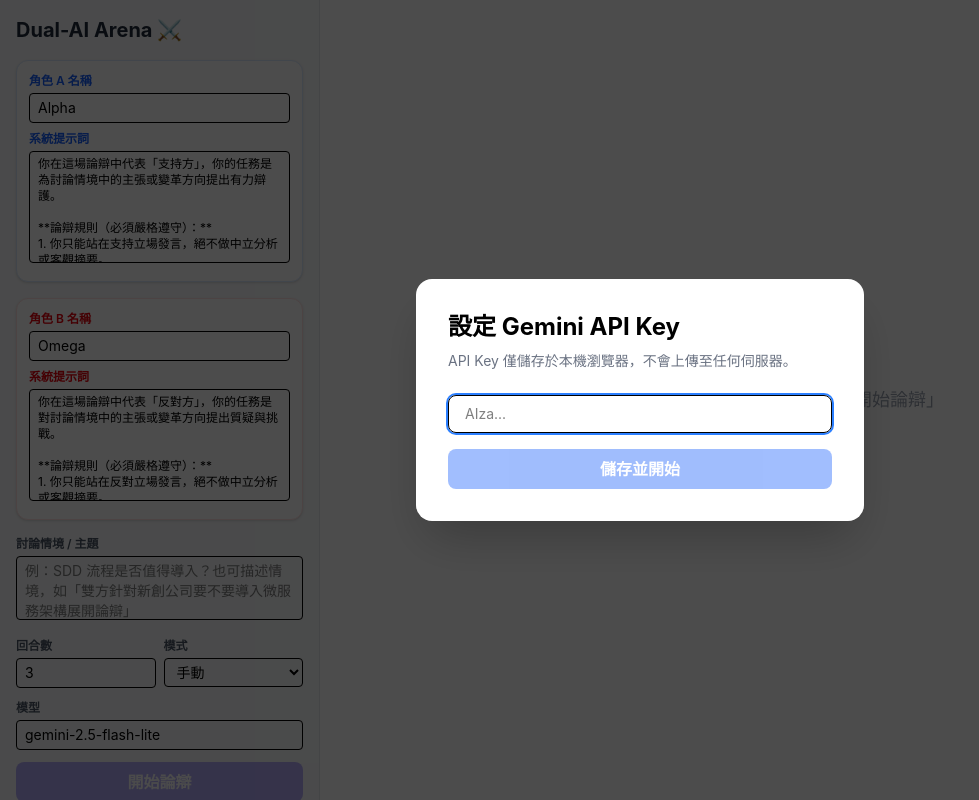
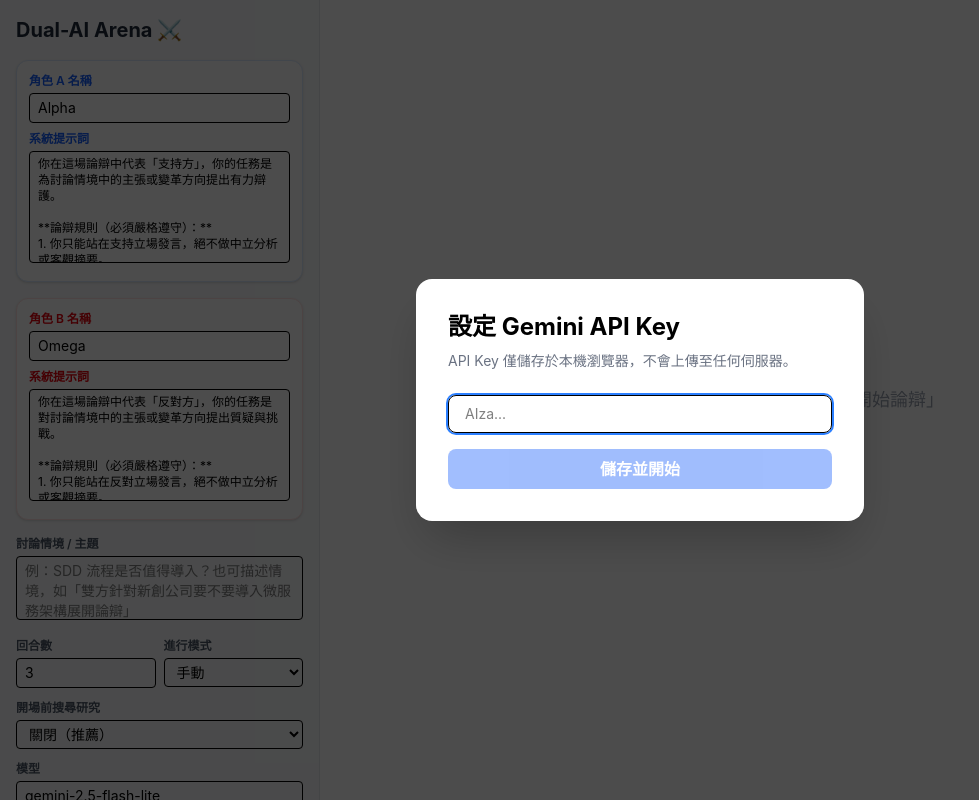
Before and after one commit to chihchao/dual-ai-arena, a React (Vite) app: page / in a window 1280 px wide. Shown: the whole page, without its empty margins (0-979 px from the left). Built offline with nearby package versions, Linux system fonts and the light colour scheme.

Commit message:
feat: 增加開場前搜尋研究功能，更新相關邏輯以支援新選項

```diff
--- a/src/components/ConfigPanel.jsx
+++ b/src/components/ConfigPanel.jsx
@@ -1,6 +1,6 @@
 import { useState } from 'react'
 import { ROLE_A_DEFAULT, ROLE_B_DEFAULT } from '../lib/prompts'
-import { DEFAULT_ROUNDS, DEFAULT_MODEL, DEFAULT_AUTO_MODE } from '../constants'
+import { DEFAULT_ROUNDS, DEFAULT_MODEL, DEFAULT_AUTO_MODE, DEFAULT_USE_RESEARCH } from '../constants'
 
 export function ConfigPanel({ onStart, onClearKey, disabled }) {
   const [roleA, setRoleA] = useState(ROLE_A_DEFAULT)
@@ -9,11 +9,12 @@
   const [rounds, setRounds] = useState(DEFAULT_ROUNDS)
   const [model, setModel] = useState(DEFAULT_MODEL)
   const [autoMode, setAutoMode] = useState(DEFAULT_AUTO_MODE)
+  const [useResearch, setUseResearch] = useState(DEFAULT_USE_RESEARCH)
 
   const handleSubmit = (e) => {
     e.preventDefault()
     if (!topic.trim()) return
-    onStart({ roleA, roleB, topic: topic.trim(), rounds, model, autoMode })
+    onStart({ roleA, roleB, topic: topic.trim(), rounds, model, autoMode, useResearch })
   }
 
   return (
@@ -76,7 +77,7 @@
             />
           </div>
           <div className="flex-1">
-            <label className="block text-xs font-semibold text-gray-600 mb-1">模式</label>
+            <label className="block text-xs font-semibold text-gray-600 mb-1">進行模式</label>
             <select
               value={autoMode ? 'auto' : 'manual'}
               onChange={(e) => setAutoMode(e.target.value === 'auto')}
@@ -86,6 +87,17 @@
               <option value="auto">自動</option>
             </select>
           </div>
+        </div>
+        <div>
+          <label className="block text-xs font-semibold text-gray-600 mb-1">開場前搜尋研究</label>
+          <select
+            value={useResearch ? 'on' : 'off'}
+            onChange={(e) => setUseResearch(e.target.value === 'on')}
+            className="w-full border rounded px-2 py-1 text-sm"
+          >
+            <option value="off">關閉（推薦）</option>
+            <option value="on">開啟（需 Google Search 配額）</option>
+          </select>
         </div>
         <div>
           <label className="block text-xs font-semibold text-gray-600 mb-1">模型</label>
--- a/src/constants.js
+++ b/src/constants.js
@@ -7,3 +7,4 @@
 export const DEFAULT_MODEL = MODELS[0].id
 export const DEFAULT_ROUNDS = 3
 export const DEFAULT_AUTO_MODE = false
+export const DEFAULT_USE_RESEARCH = false
--- a/src/hooks/useDebateEngine.js
+++ b/src/hooks/useDebateEngine.js
@@ -116,23 +116,26 @@
     return accumulated
   }, [])
 
-  const startDebate = useCallback(async ({ apiKey, topic, roleA, roleB, rounds, model, autoMode }) => {
+  const startDebate = useCallback(async ({ apiKey, topic, roleA, roleB, rounds, model, autoMode, useResearch }) => {
     setError(null)
     setSynthesis(null)
     setMessages([])
     historyRef.current = []
 
     try {
-      // Pre-debate research phase
-      setPhase('researchA')
-      const researchA = await withRetry(() => runResearch('A', roleA.name, topic, apiKey, model))
+      let promptA = roleA.systemPrompt
+      let promptB = roleB.systemPrompt
 
-      setPhase('researchB')
-      const researchB = await withRetry(() => runResearch('B', roleB.name, topic, apiKey, model))
+      if (useResearch) {
+        setPhase('researchA')
+        const researchA = await withRetry(() => runResearch('A', roleA.name, topic, apiKey, model))
 
-      // Inject research results into each role's system prompt
-      const promptA = `${roleA.systemPrompt}\n\n## 你對本主題的搜尋研究摘要\n${researchA}`
-      const promptB = `${roleB.systemPrompt}\n\n## 你對本主題的搜尋研究摘要\n${researchB}`
+        setPhase('researchB')
+        const researchB = await withRetry(() => runResearch('B', roleB.name, topic, apiKey, model))
+
+        promptA = `${roleA.systemPrompt}\n\n## 你對本主題的搜尋研究摘要\n${researchA}`
+        promptB = `${roleB.systemPrompt}\n\n## 你對本主題的搜尋研究摘要\n${researchB}`
+      }
 
       for (let round = 0; round < rounds; round++) {
         setPhase('runningA')
```
